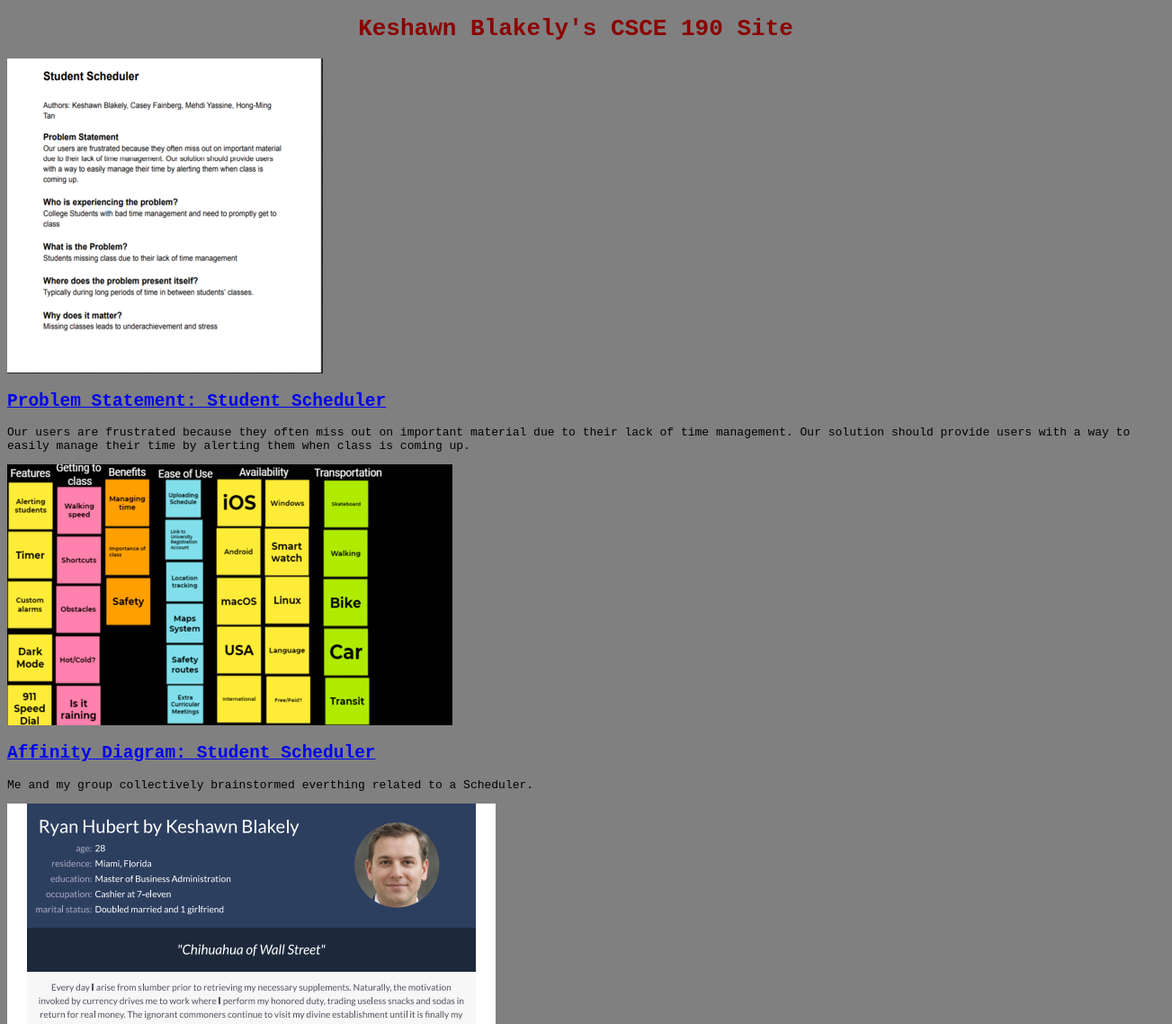
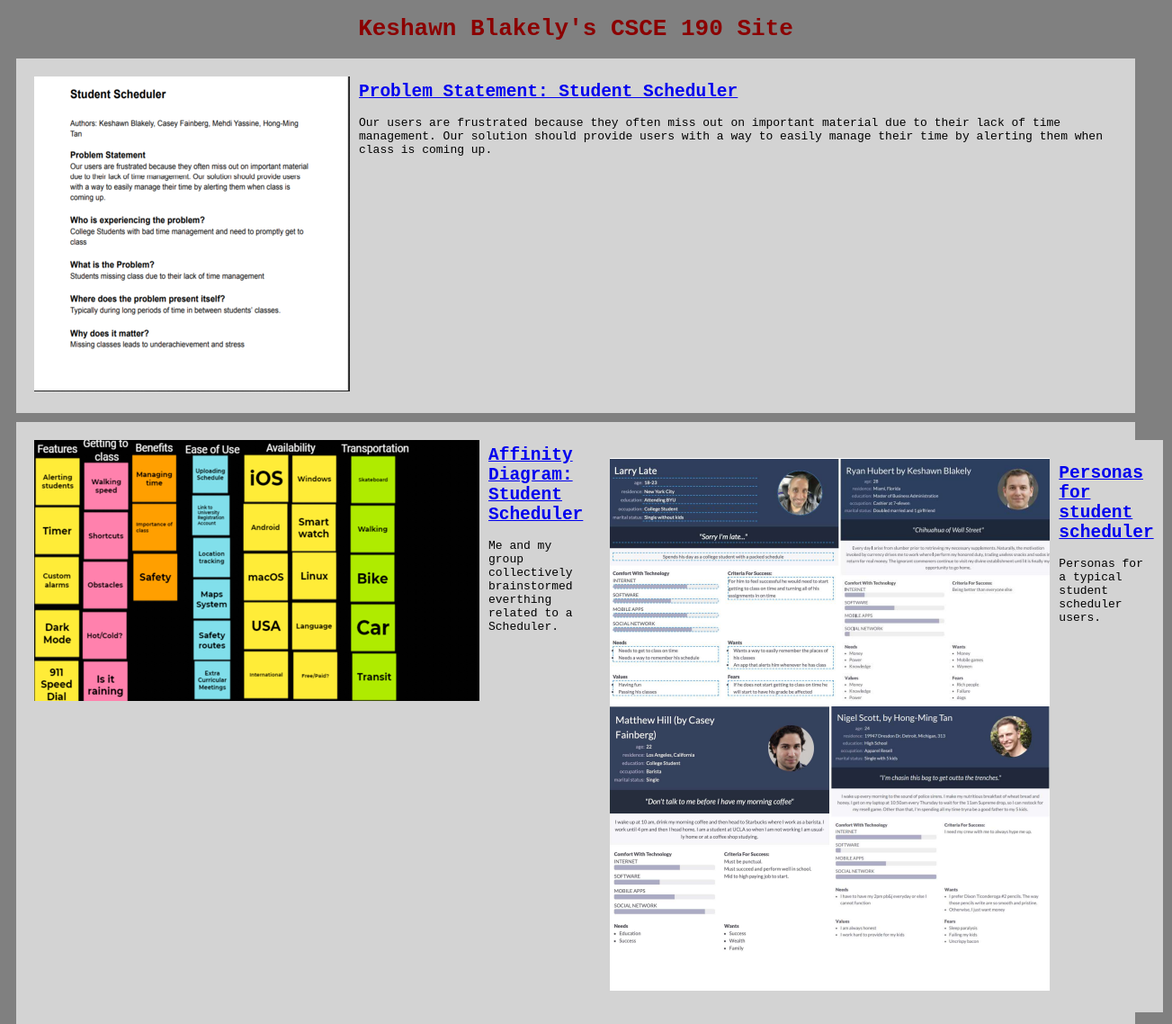
Before and after one commit to Keshawn7B/Keshawn7B.github.io, a plain HTML site: page CSCE 190/index.html in a window 1280 px wide. Shown: the top 1138 px of the page at 90% size, 1303 px wide, since content can reach past the window. Drawn offline with Linux system fonts and the light colour scheme.

Commit message:
Add files via upload

```diff
--- a/CSCE 190/index.html
+++ b/CSCE 190/index.html
@@ -28,15 +28,16 @@
                     Me and my group collectively brainstormed everthing related to a Scheduler.
                 </p>
             </section>
-
-            <!--Affinity Diagram Assignment-->
+            <section>
+            <!--Persona Assignment-->
         <section class="assignment">
-            <a href="Files/teamPersonas.pdf"><img src="Images/Persona.png"></a>
+            <a href="Files/teamPersonas.pdf"><img src="Images/TeamPersonas.png"></a>
             <section class="ass-details">
                 <a href="Persona.pdf"><h2>Personas for student scheduler</h2></a>
                 <p>
-                   A persona for a typical student scheduler user.
+                Personas for a typical student scheduler users.
                 </p>
+                </section>
             </section>
         </section>
     </body>
--- a/CSCE 190/styles.css
+++ b/CSCE 190/styles.css
@@ -2,6 +2,18 @@ body {
     background:gray;
     font-family: monospace;
 }
+
+.assignment {
+    display:flex;
+    padding: 10px;
+    margin: 10px;
+    background: lightgrey;
+}
+.assignment img {
+    width:200p;
+    padding: 10px;
+}
+
 h1 {
     color: darkred;
     text-align: center;
```
Also changed, not shown: index.html (+3 -3 lines), CSCE 190/Images/TeamPersonas.png (added).
